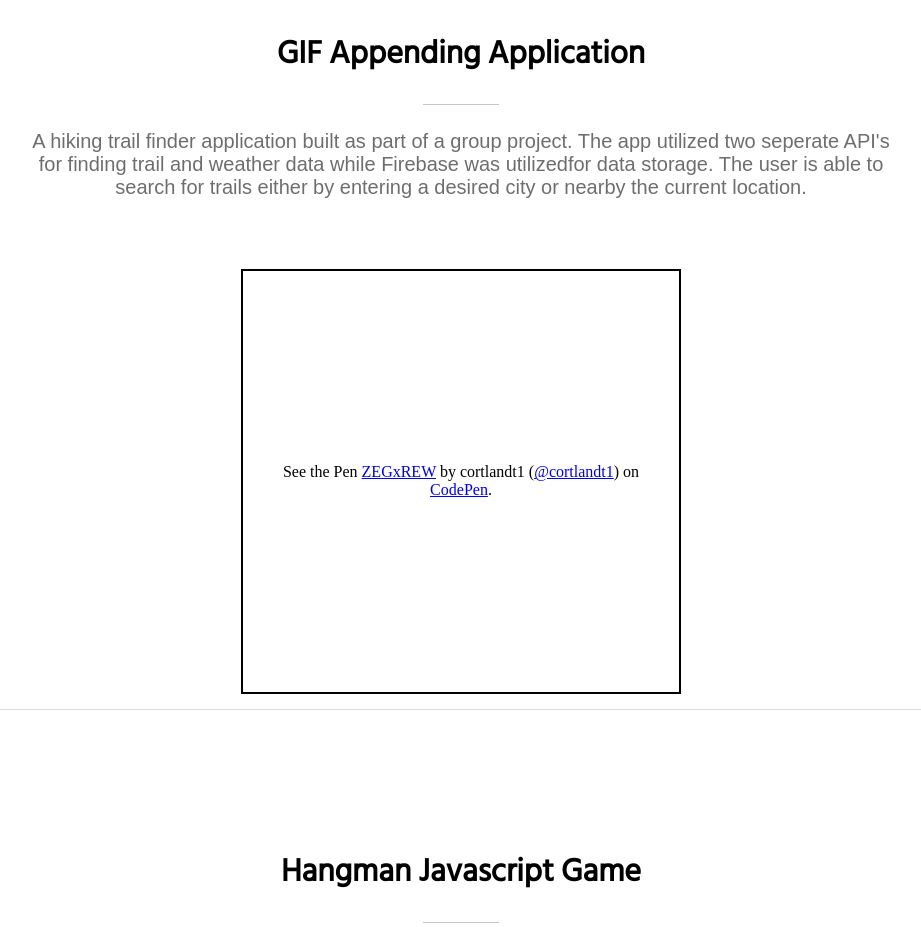
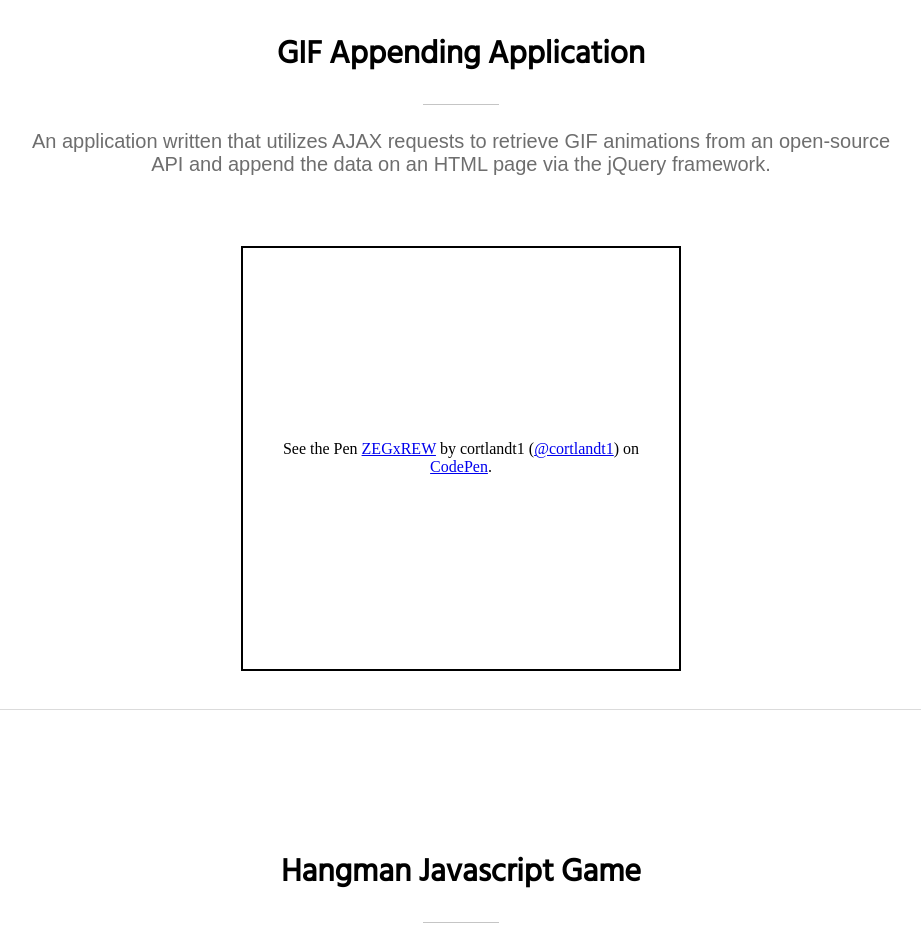
Before and after one commit to cortlandt1/My-Portfolio, a plain HTML site: page index.html in a window 1280 px wide. Shown: the part 2000-2927 px from the top of the page, without its empty margins (179-1100 px from the left). Drawn offline with nearby package versions, Linux system fonts and the light colour scheme; a script that the page names is missing; a web font is replaced by a local one.

Commit message:
added description

```diff
--- a/index.html
+++ b/index.html
@@ -72,8 +72,7 @@
             <hr>
             <div class="block__elem">
                 <p class="block__elem__header">
-                    A hiking trail finder application built as part of a group project. The app utilized two seperate API's for finding trail and weather data while Firebase
-                    was utilizedfor data storage. The user is able to search for trails either by entering a desired city or nearby the current location.
+                    An application written that utilizes AJAX requests to retrieve GIF animations from an open-source API and append the data on an HTML page via the jQuery framework.
                 </p>
                 <p class="block__elem__descrip">
 
```
